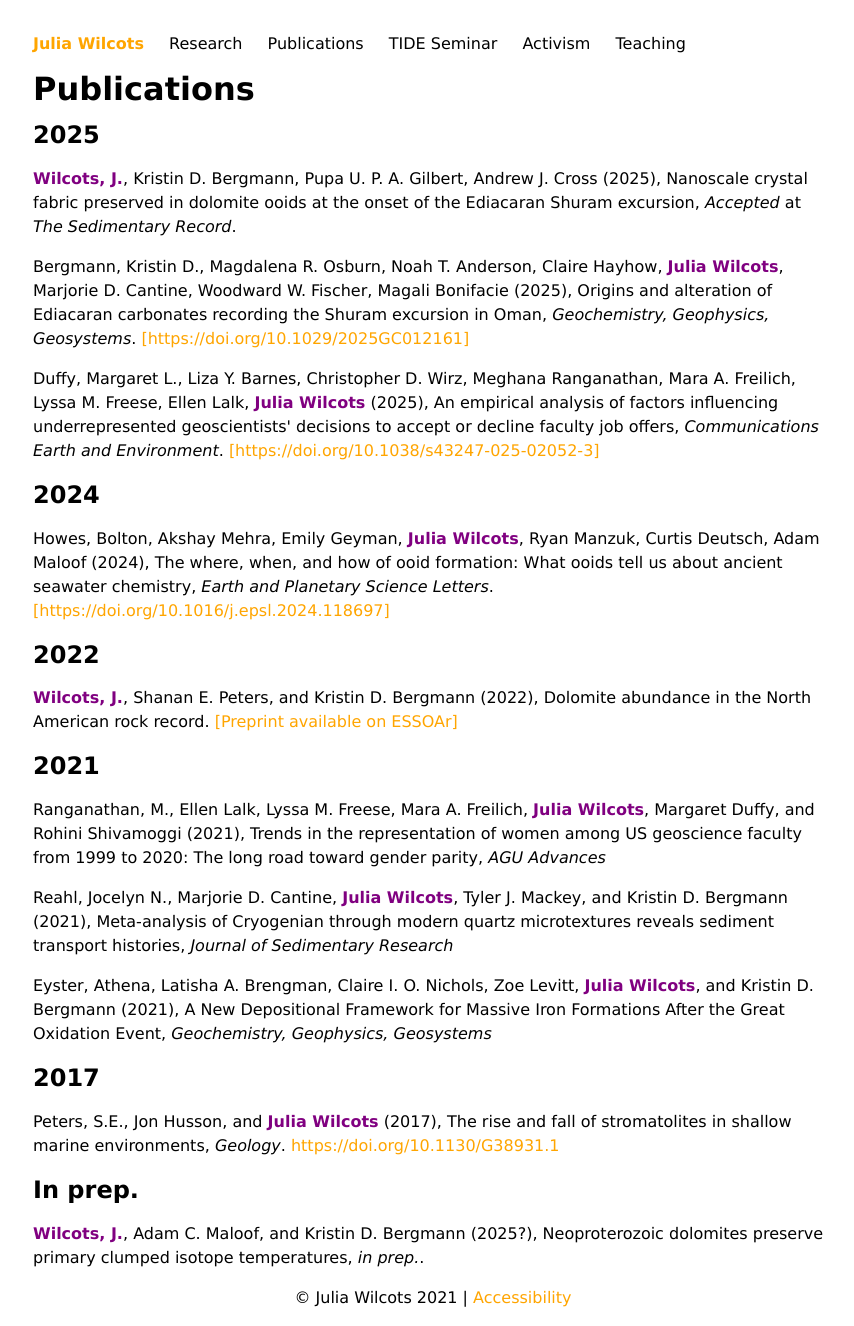
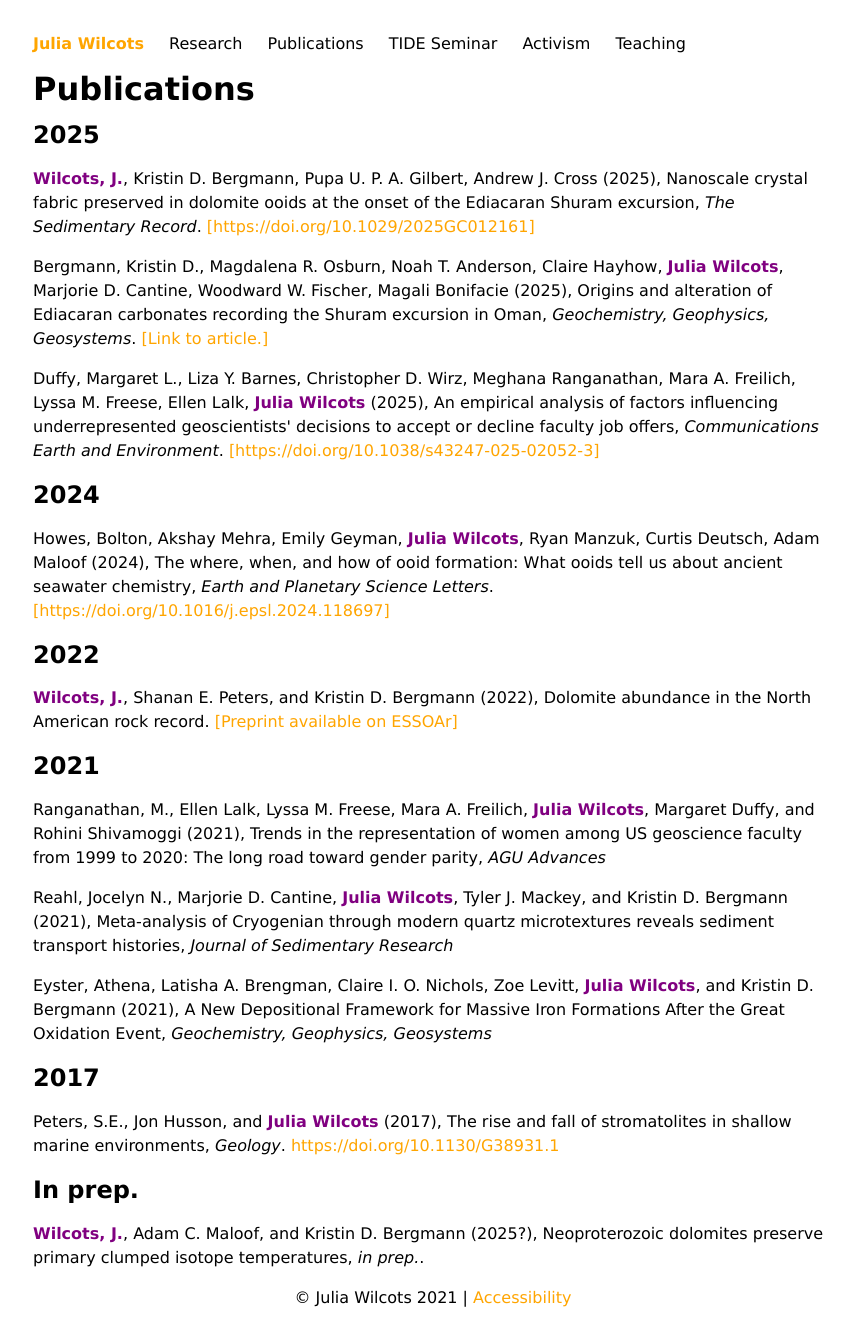
Before and after one commit to juliawilcots/juliawilcots.github.io, a Jekyll site: the page publications/index.html, which Jekyll copies as it is, in a window 1280 px wide. Shown: the whole page, without its empty margins (207-1061 px from the left). Built offline with Jekyll 4.4.1, drawn with Linux system fonts in a browser that asks for light colours.

Commit message:
added link to PIC map paper

```diff
--- a/publications/index.html
+++ b/publications/index.html
@@ -33,10 +33,10 @@
 <h1 id="publications">Publications</h1>
 
   <h2>2025</h2>
-   <p><strong style="color:purple;">Wilcots, J.</strong>, Kristin D. Bergmann, Pupa U. P. A. Gilbert, Andrew J. Cross (2025), Nanoscale crystal fabric preserved in dolomite ooids at the onset of the Ediacaran Shuram excursion, <em>Accepted</em> at <em>The Sedimentary Record</em>.</p>
+   <p><strong style="color:purple;">Wilcots, J.</strong>, Kristin D. Bergmann, Pupa U. P. A. Gilbert, Andrew J. Cross (2025), Nanoscale crystal fabric preserved in dolomite ooids at the onset of the Ediacaran Shuram excursion, <em>The Sedimentary Record</em>. <a href="https://doi.org/10.1029/2025GC012161">[https://doi.org/10.1029/2025GC012161]</a></p>
 
 
-    <p>Bergmann, Kristin D., Magdalena R. Osburn, Noah T. Anderson, Claire Hayhow, <strong style="color:purple;">Julia Wilcots</strong>, Marjorie D. Cantine, Woodward W. Fischer, Magali Bonifacie (2025), Origins and alteration of Ediacaran carbonates recording the Shuram excursion in Oman, <em>Geochemistry, Geophysics, Geosystems</em>. <a href="https://doi.org/10.1029/2025GC012161">[https://doi.org/10.1029/2025GC012161]</a> </p>
+    <p>Bergmann, Kristin D., Magdalena R. Osburn, Noah T. Anderson, Claire Hayhow, <strong style="color:purple;">Julia Wilcots</strong>, Marjorie D. Cantine, Woodward W. Fischer, Magali Bonifacie (2025), Origins and alteration of Ediacaran carbonates recording the Shuram excursion in Oman, <em>Geochemistry, Geophysics, Geosystems</em>. <a href="https://thesedimentaryrecord.scholasticahq.com/article/145144-nanoscale-crystal-fabric-preserved-in-dolomite-ooids-at-the-onset-of-the-ediacaran-shuram-excursion">[Link to article.]</a> </p>
 
   <p>Duffy, Margaret L., Liza Y. Barnes, Christopher D. Wirz, Meghana Ranganathan, Mara A. Freilich, Lyssa M. Freese, Ellen Lalk, <strong style="color:purple;">Julia Wilcots</strong> (2025), An empirical analysis of factors influencing underrepresented geoscientists' decisions to accept or decline faculty job offers, <em>Communications Earth and Environment</em>. <a href="https://doi.org/10.1038/s43247-025-02052-3">[https://doi.org/10.1038/s43247-025-02052-3]</a></p>
 
```
